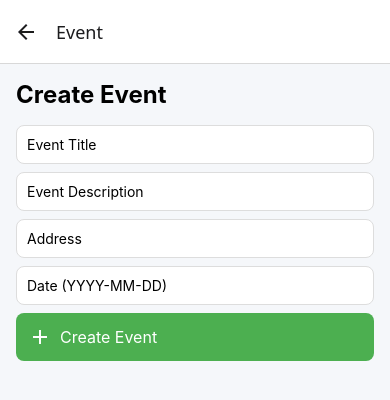
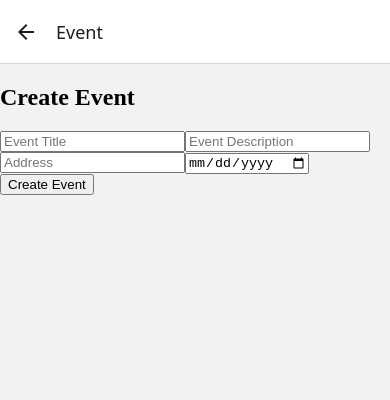
Before and after one commit to Baudoin10/Umuganda, a React Native app: screen /Event in a window 390 px wide. Shown: the top 400 px of the page. Built offline with nearby package versions, Linux system fonts and the light colour scheme.

Commit message:
fetch api on event page

```diff
--- a/Dashboard/Event.jsx
+++ b/Dashboard/Event.jsx
@@ -1,87 +1,174 @@
-import React, { useState } from 'react';
-import {
-  View,
-  Text,
-  StyleSheet,
-  TextInput,
-  TouchableOpacity,
-} from 'react-native';
-import Icon from 'react-native-vector-icons/MaterialIcons';
+// import React, { useState } from 'react';
+// import {
+//   View,
+//   Text,
+//   StyleSheet,
+//   TextInput,
+//   TouchableOpacity,
+// } from 'react-native';
+// import Icon from 'react-native-vector-icons/MaterialIcons';
+
+// const Event = () => {
+//   const [newEvent, setNewEvent] = useState({ title: '', description: '', address: '', date: '' });
+
+//   return (
+//     <View style={styles.container}>
+//       <Text style={styles.header}>Create Event</Text>
+//       <View style={styles.inputContainer}>
+//         <TextInput
+//           style={styles.input}
+//           placeholder="Event Title"
+//           value={newEvent.title}
+//           onChangeText={(text) => setNewEvent({ ...newEvent, title: text })}
+//         />
+//         <TextInput
+//           style={styles.input}
+//           placeholder="Event Description"
+//           value={newEvent.description}
+//           onChangeText={(text) => setNewEvent({ ...newEvent, description: text })}
+//         />
+//         <TextInput
+//           style={styles.input}
+//           placeholder="Address"
+//           value={newEvent.address}
+//           onChangeText={(text) => setNewEvent({ ...newEvent, address: text })}
+//         />
+//         <TextInput
+//           style={styles.input}
+//           placeholder="Date (YYYY-MM-DD)"
+//           value={newEvent.date}
+//           onChangeText={(text) => setNewEvent({ ...newEvent, date: text })}
+//         />
+//         <TouchableOpacity style={styles.createButton}>
+//           <Icon name="add" size={24} color="#FFF" />
+//           <Text style={styles.createButtonText}>Create Event</Text>
+//         </TouchableOpacity>
+//       </View>
+//     </View>
+//   );
+// };
+
+// const styles = StyleSheet.create({
+//   container: {
+//     flex: 1,
+//     padding: 16,
+//     backgroundColor: '#F5F7FA',
+//   },
+//   header: {
+//     fontSize: 24,
+//     fontWeight: 'bold',
+//     marginBottom: 16,
+//   },
+//   inputContainer: {
+//     marginBottom: 16,
+//   },
+//   input: {
+//     borderWidth: 1,
+//     borderColor: '#DDD',
+//     borderRadius: 8,
+//     padding: 10,
+//     marginBottom: 8,
+//     backgroundColor: '#FFF',
+//   },
+//   createButton: {
+//     flexDirection: 'row',
+//     alignItems: 'center',
+//     backgroundColor: '#4CAF50',
+//     padding: 12,
+//     borderRadius: 8,
+//   },
+//   createButtonText: {
+//     color: '#FFF',
+//     marginLeft: 8,
+//     fontSize: 16,
+//   },
+// });
+
+// export default Event;
+
+import React, { useState } from "react";
+import { toast, ToastContainer } from "react-toastify";
+import "react-toastify/dist/ReactToastify.css";
 
 const Event = () => {
-  const [newEvent, setNewEvent] = useState({ title: '', description: '', address: '', date: '' });
+  const [formData, setFormData] = useState({
+    title: "",
+    description: "",
+    address: "",
+    date: "",
+  });
+
+  const handleChange = (e) => {
+    setFormData({ ...formData, [e.target.name]: e.target.value });
+  };
+
+  const handleSubmit = async (e) => {
+    e.preventDefault();
+
+    const { title, description, address, date } = formData;
+
+    if (!title || !description || !address || !date) {
+      toast.error("All fields are required!");
+      return;
+    }
+
+    try {
+      const response = await fetch("http://localhost:3000/api/events", {
+        method: "POST",
+        headers: { "Content-Type": "application/json" },
+        body: JSON.stringify(formData),
+      });
+
+      if (!response.ok) {
+        throw new Error("Failed to create event");
+      }
+
+      toast.success("Event created successfully!");
+      setFormData({ title: "", description: "", address: "", date: "" });
+    } catch (error) {
+      toast.error("Something went wrong. Please try again.");
+    }
+  };
 
   return (
-    <View style={styles.container}>
-      <Text style={styles.header}>Create Event</Text>
-      <View style={styles.inputContainer}>
-        <TextInput
-          style={styles.input}
+    <div className="event-form">
+      <h2>Create Event</h2>
+      <form onSubmit={handleSubmit}>
+        <input
+          type="text"
+          name="title"
           placeholder="Event Title"
-          value={newEvent.title}
-          onChangeText={(text) => setNewEvent({ ...newEvent, title: text })}
+          value={formData.title}
+          onChange={handleChange}
         />
-        <TextInput
-          style={styles.input}
+        <input
+          type="text"
+          name="description"
           placeholder="Event Description"
-          value={newEvent.description}
-          onChangeText={(text) => setNewEvent({ ...newEvent, description: text })}
+          value={formData.description}
+          onChange={handleChange}
         />
-        <TextInput
-          style={styles.input}
+        <input
+          type="text"
+          name="address"
           placeholder="Address"
-          value={newEvent.address}
-          onChangeText={(text) => setNewEvent({ ...newEvent, address: text })}
+          value={formData.address}
+          onChange={handleChange}
         />
-        <TextInput
-          style={styles.input}
-          placeholder="Date (YYYY-MM-DD)"
-          value={newEvent.date}
-          onChangeText={(text) => setNewEvent({ ...newEvent, date: text })}
+        <input
+          type="date"
+          name="date"
+          placeholder="Date"
+          value={formData.date}
+          onChange={handleChange}
         />
-        <TouchableOpacity style={styles.createButton}>
-          <Icon name="add" size={24} color="#FFF" />
-          <Text style={styles.createButtonText}>Create Event</Text>
-        </TouchableOpacity>
-      </View>
-    </View>
+        <button type="submit">Create Event</button>
+      </form>
+
+      {/* ToastContainer placed directly under the form like you said */}
+      <ToastContainer />
+    </div>
   );
 };
 
-const styles = StyleSheet.create({
-  container: {
-    flex: 1,
-    padding: 16,
-    backgroundColor: '#F5F7FA',
-  },
-  header: {
-    fontSize: 24,
-    fontWeight: 'bold',
-    marginBottom: 16,
-  },
-  inputContainer: {
-    marginBottom: 16,
-  },
-  input: {
-    borderWidth: 1,
-    borderColor: '#DDD',
-    borderRadius: 8,
-    padding: 10,
-    marginBottom: 8,
-    backgroundColor: '#FFF',
-  },
-  createButton: {
-    flexDirection: 'row',
-    alignItems: 'center',
-    backgroundColor: '#4CAF50',
-    padding: 12,
-    borderRadius: 8,
-  },
-  createButtonText: {
-    color: '#FFF',
-    marginLeft: 8,
-    fontSize: 16,
-  },
-});
-
 export default Event;
```
